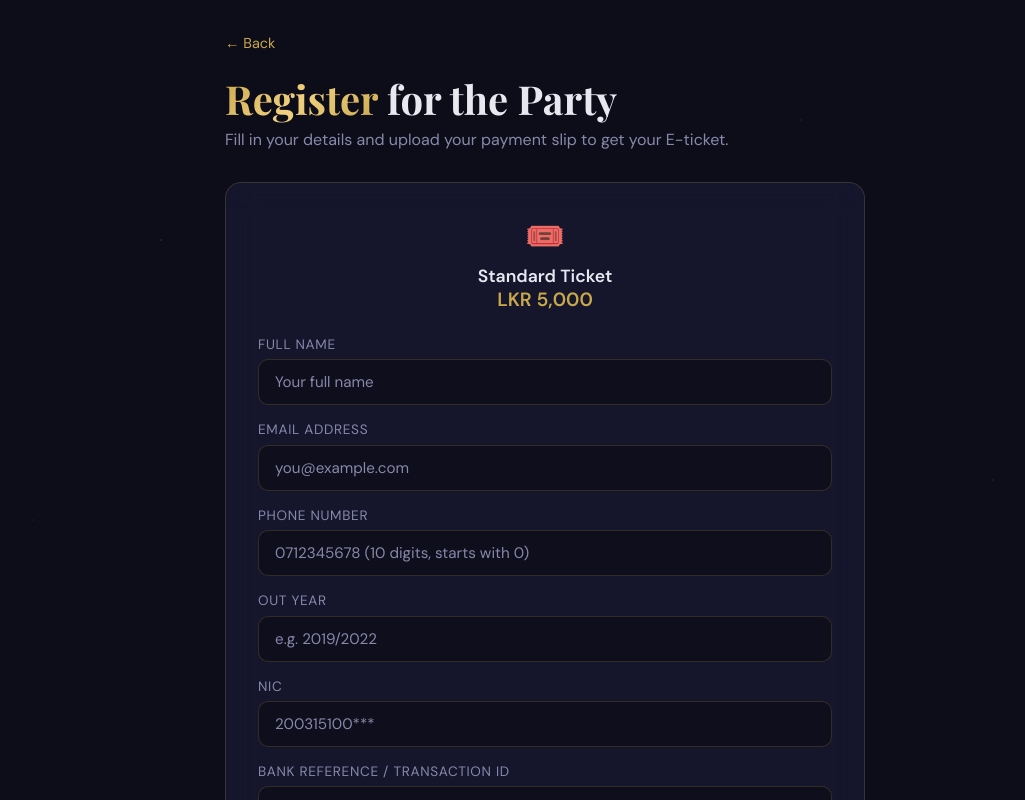
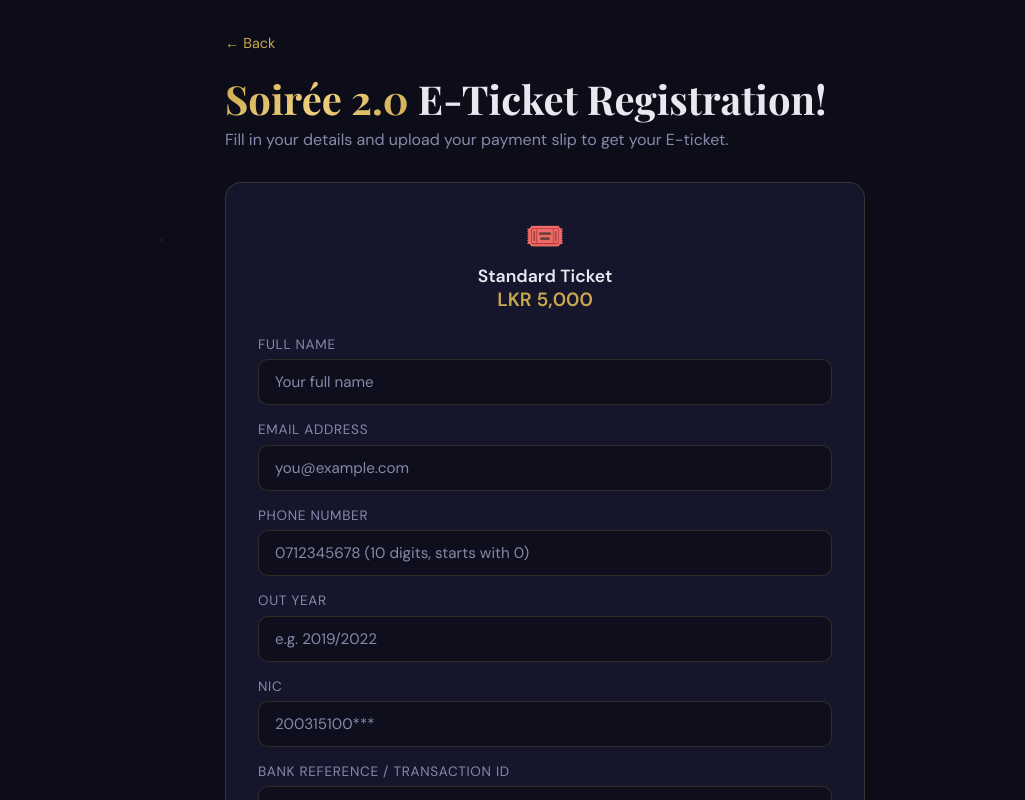
Before and after one commit to UvinduEshwarage/Soiree, a Next.js app: page /register in a window 1280 px wide. Shown: the top 800 px of the page, without its empty margins (95-1120 px from the left). Built offline with nearby package versions, Linux system fonts and the light colour scheme; a web font is replaced by a local one.

Commit message:
title change in Register page

```diff
--- a/app/register/page.tsx
+++ b/app/register/page.tsx
@@ -99,7 +99,7 @@ export default function RegisterPage() {
       <div style={{ maxWidth: '640px', margin: '0 auto' }}>
         <Link href="/" style={{ color: 'var(--gold)', textDecoration: 'none', fontSize: '0.9rem' }}>← Back</Link>
         <h1 className="font-display" style={{ fontSize: '2.5rem', margin: '1.5rem 0 0.5rem', lineHeight: 1.1 }}>
-          <span className="gold-gradient">Register</span> for the Party
+          <span className="gold-gradient">Soirée 2.0 </span> E-Ticket Registration!
         </h1>
         <p style={{ color: 'var(--muted)', marginBottom: '2rem' }}>Fill in your details and upload your payment slip to get your E-ticket.</p>
 
```
